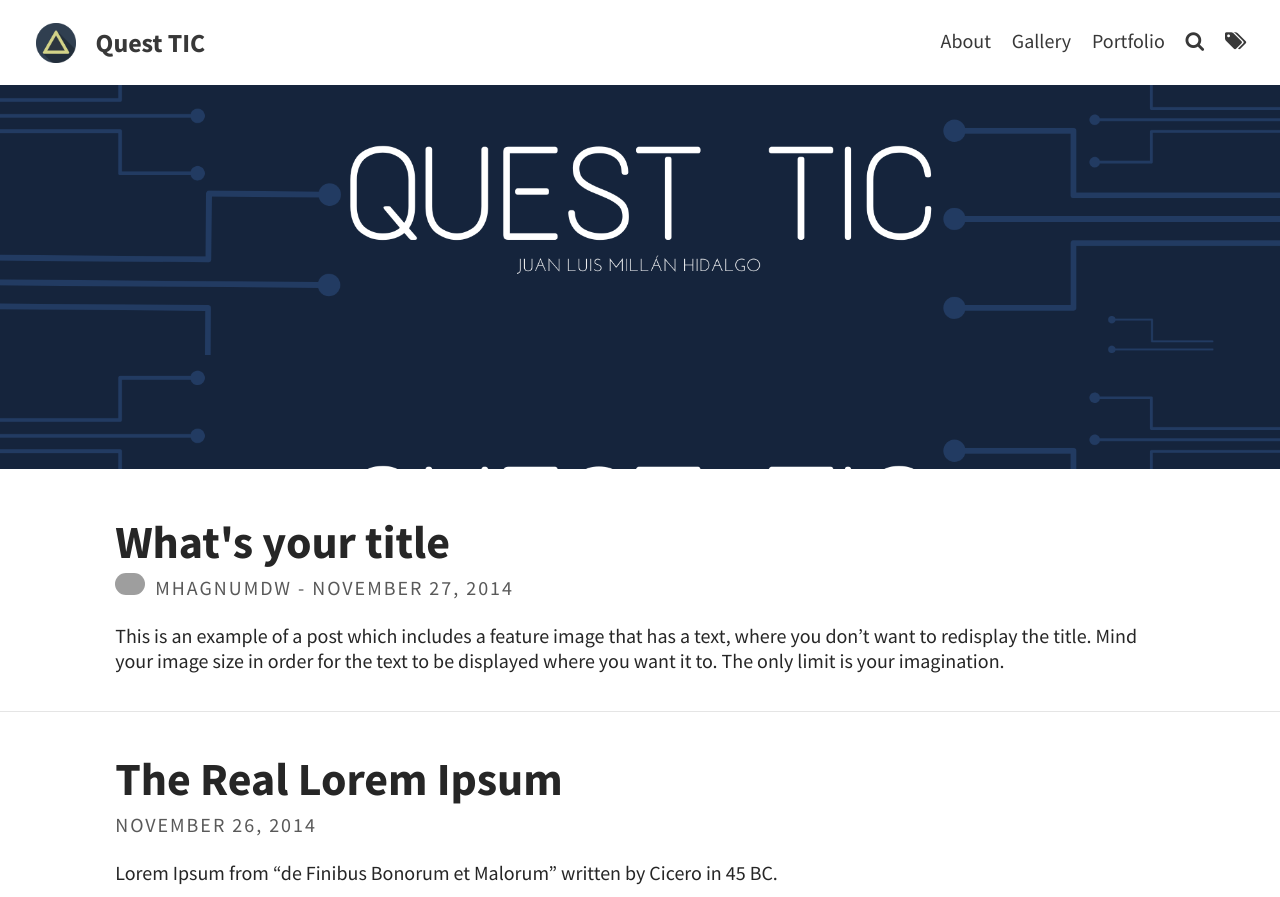
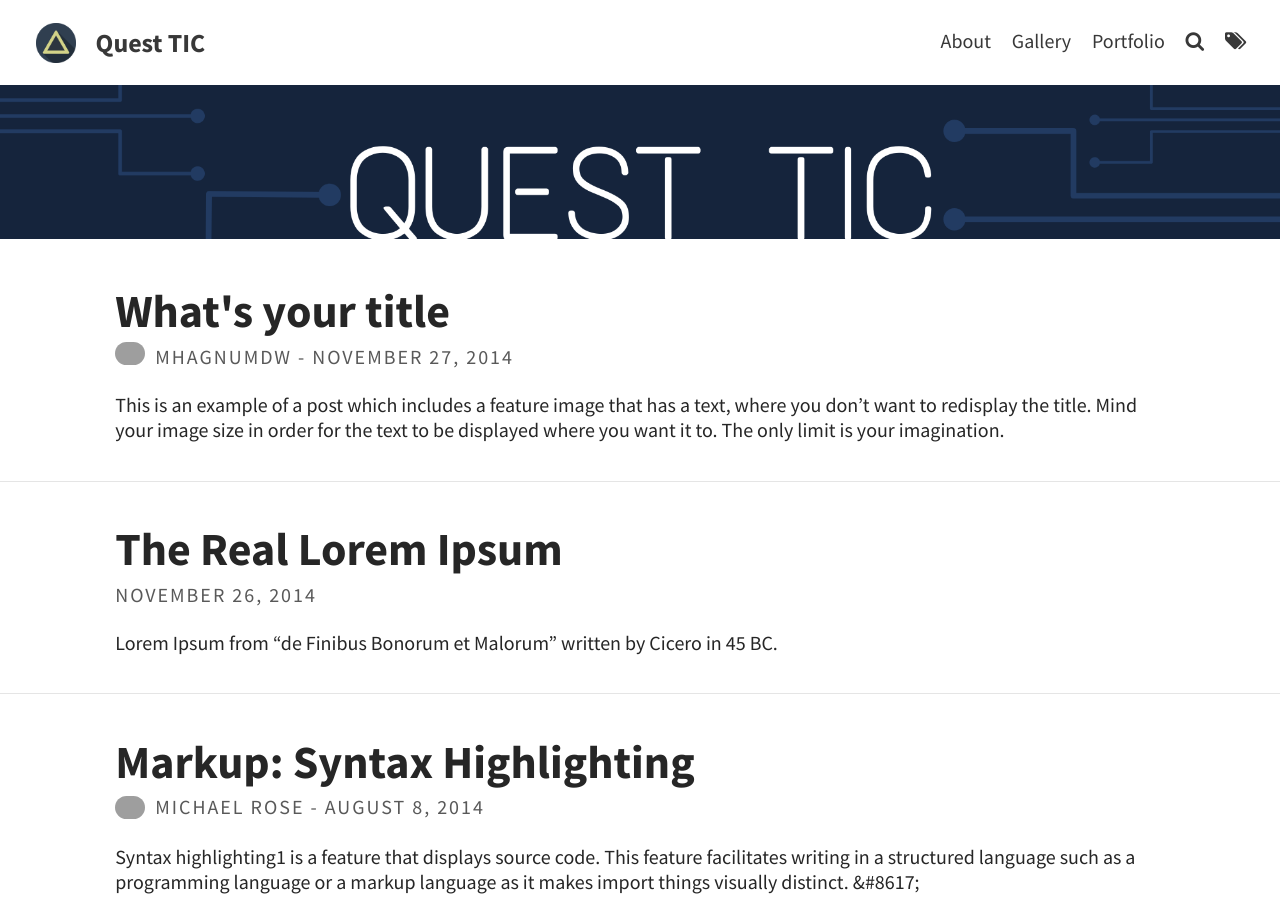
Before and after one commit to juanlu-millan/QuestTIC, a plain HTML site: page blog/page2/index.html in a window 1280 px wide. Shown: the top 897 px of the page. Drawn offline with Linux system fonts and the light colour scheme; grey boxes are pictures that could not be loaded.

Commit message:
traspaso

```diff
--- a/assets/css/main.css
+++ b/assets/css/main.css
@@ -2513,7 +2513,7 @@ header h1 { margin: 0; }
 /* --- Header text feature --- */
 .call-out { display: inline-block; width: 100%; height: 24pc; color: #fff; background-size: cover; /* --- Responsive --- */ }
 
-@media screen and (min-width: 768px) { .call-out { background-size: 100% auto; } }
+@media screen and (min-width: 768px) { .call-out { width: 100%; height: auto; } }
 
 @media screen and (max-width: 768px) { .call-out { background-size: 100% auto; } }
 
--- a/feed.xml
+++ b/feed.xml
@@ -1,4 +1,4 @@
-<?xml version="1.0" encoding="utf-8"?><feed xmlns="http://www.w3.org/2005/Atom" ><generator uri="https://jekyllrb.com/" version="4.2.0">Jekyll</generator><link href="https://quest-tic.netlify.app//feed.xml" rel="self" type="application/atom+xml" /><link href="https://quest-tic.netlify.app//" rel="alternate" type="text/html" /><updated>2020-12-29T15:23:44+01:00</updated><id>https://quest-tic.netlify.app//feed.xml</id><title type="html">Quest TIC</title><subtitle>A website with blog posts and pages</subtitle><entry><title type="html">Modificación completa de la arquitectura en Debian 10</title><link href="https://quest-tic.netlify.app//2020/12/29/Cambio-de-Arquitectura-Debian.html" rel="alternate" type="text/html" title="Modificación completa de la arquitectura en Debian 10" /><published>2020-12-29T00:00:00+01:00</published><updated>2020-12-29T00:00:00+01:00</updated><id>https://quest-tic.netlify.app//2020/12/29/Cambio-de-Arquitectura-Debian</id><content type="html" xml:base="https://quest-tic.netlify.app//2020/12/29/Cambio-de-Arquitectura-Debian.html">&lt;ul&gt;
+<?xml version="1.0" encoding="utf-8"?><feed xmlns="http://www.w3.org/2005/Atom" ><generator uri="https://jekyllrb.com/" version="4.2.0">Jekyll</generator><link href="https://quest-tic.netlify.app//feed.xml" rel="self" type="application/atom+xml" /><link href="https://quest-tic.netlify.app//" rel="alternate" type="text/html" /><updated>2020-12-29T16:00:08+01:00</updated><id>https://quest-tic.netlify.app//feed.xml</id><title type="html">Quest TIC</title><subtitle>A website with blog posts and pages</subtitle><entry><title type="html">Modificación completa de la arquitectura en Debian 10</title><link href="https://quest-tic.netlify.app//2020/12/29/Cambio-de-Arquitectura-Debian.html" rel="alternate" type="text/html" title="Modificación completa de la arquitectura en Debian 10" /><published>2020-12-29T00:00:00+01:00</published><updated>2020-12-29T00:00:00+01:00</updated><id>https://quest-tic.netlify.app//2020/12/29/Cambio-de-Arquitectura-Debian</id><content type="html" xml:base="https://quest-tic.netlify.app//2020/12/29/Cambio-de-Arquitectura-Debian.html">&lt;ul&gt;
   &lt;li&gt;Utilizando una maquina con Debian Buster sobre arquitectura x86_64 (amd64) agregaremos la arquitectura i386 y realizaremos los pasos necesarios para que finalmente todos los paquetes de la máquina sean de arquitectura i386. Se finalizara cuando se elimine la arquitectura amd64.&lt;/li&gt;
 &lt;/ul&gt;
 
```
Also changed, not shown: 1 other file.
